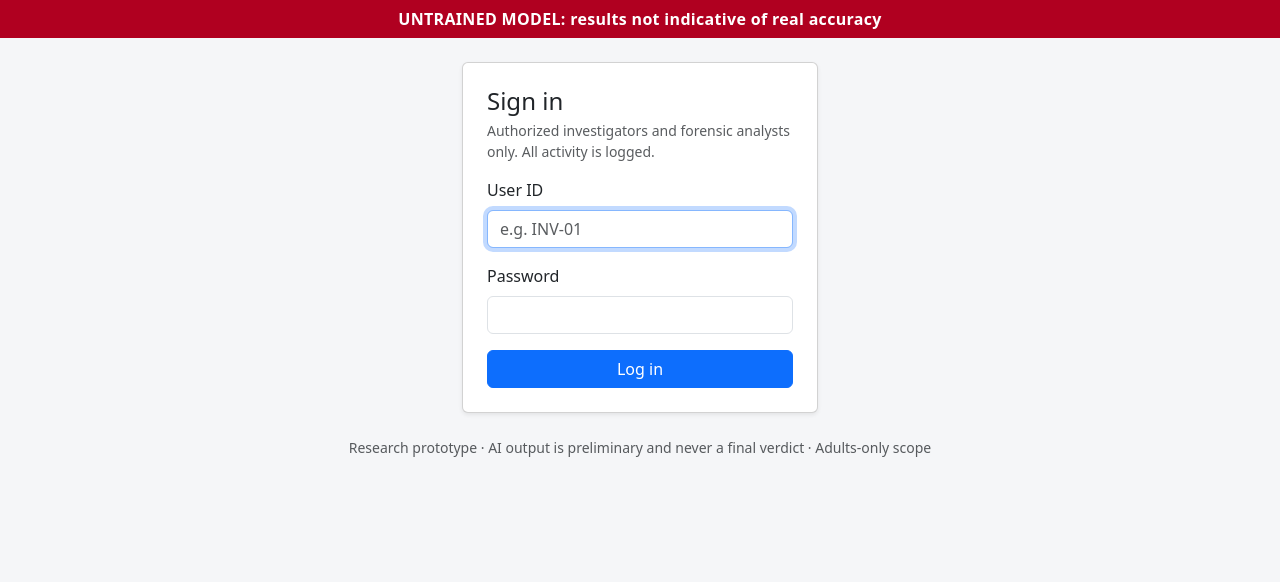
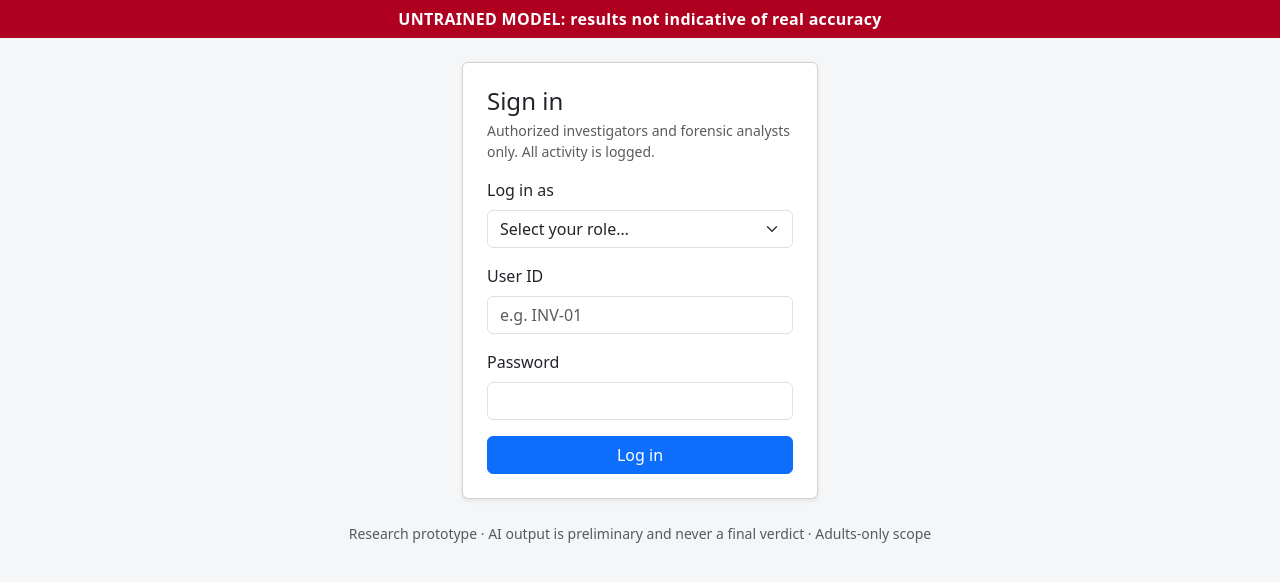
Before and after one commit to xandercastillo0305-dev/Code-, a Flask app: page /login in a window 1280 px wide. Shown: the part 56-638 px from the top of the page. Run offline with Flask 3, Linux system fonts and the light colour scheme; some libraries are stand-ins or nearby versions.

Commit message:
Add 'Log in as' role selection to the login page
The chosen role must match the account's role; a mismatch is refused and
logged as login_failed (role_mismatch). Tests, README and the defense
script are updated.

Co-Authored-By: Claude Opus 5.5 <noreply@anthropic.com>
Claude-Session: https://claude.ai/code/session_01HzDX4JgA3rVyVP8b16fmMh

```diff
--- a/deepfake_hitl/app.py
+++ b/deepfake_hitl/app.py
@@ -27,6 +27,13 @@ from review import workflow
 from review.audit_log import log_event, read_events
 from review.case_store import CaseNotFoundError, CaseStore, now_iso
 from users import ADMIN, ANALYST, INVESTIGATOR, ROLES, UserStore
+
+# "Log in as" choices on the login page: (role value, label)
+LOGIN_ROLES = [
+    (INVESTIGATOR, "Investigator"),
+    (ANALYST, "Analyst"),
+    (ADMIN, "Administrator"),
+]
 
 ATTESTATION_TEXT = ("I attest that the subject is an adult (18+) and that I am authorized "
                     "to submit this material.")
@@ -136,15 +143,20 @@ def create_app(overrides=None):
     def login():
         if request.method == "POST":
             uid = request.form.get("user_id", "").strip().upper()
+            role = request.form.get("role", "")
             user = users.authenticate(uid, request.form.get("password", ""))
-            if user:
+            # The chosen "Log in as" role must match the account's role.
+            if user and user.role == role:
                 login_user(user)
                 session["_csrf"] = secrets.token_urlsafe(32)
-                audit("login", user_id=user.id)
+                audit("login", user_id=user.id, role=role)
                 return redirect(url_for("index"))
-            audit("login_failed", user_id=uid or "unknown")
-            flash("Invalid user ID or password.", "danger")
-        return render_template("login.html")
+            reason = "role_mismatch" if user else "bad_credentials"
+            audit("login_failed", user_id=uid or "unknown", role=role or None, reason=reason)
+            flash("Invalid user ID, password, or role.", "danger")
+            return render_template("login.html", login_roles=LOGIN_ROLES,
+                                   selected_role=role, user_id=uid), 401
+        return render_template("login.html", login_roles=LOGIN_ROLES, selected_role="", user_id="")
 
     @app.route("/logout", methods=["POST"])
     @login_required
--- a/deepfake_hitl/templates/login.html
+++ b/deepfake_hitl/templates/login.html
@@ -6,8 +6,16 @@
     <p class="text-muted small">Authorized investigators and forensic analysts only. All activity is logged.</p>
     <form method="post">
       <input type="hidden" name="csrf_token" value="{{ csrf_token() }}">
+      <div class="mb-3"><label class="form-label" for="role">Log in as</label>
+        <select class="form-select" id="role" name="role" required>
+          <option value="" disabled {{ 'selected' if not selected_role }}>Select your role…</option>
+          {% for value, label in login_roles %}
+          <option value="{{ value }}" {{ 'selected' if selected_role == value }}>{{ label }}</option>
+          {% endfor %}
+        </select></div>
       <div class="mb-3"><label class="form-label" for="user_id">User ID</label>
-        <input class="form-control" id="user_id" name="user_id" placeholder="e.g. INV-01" required autofocus></div>
+        <input class="form-control" id="user_id" name="user_id" placeholder="e.g. INV-01" value="{{ user_id }}" required
+               {{ 'autofocus' if selected_role }}></div>
       <div class="mb-3"><label class="form-label" for="password">Password</label>
         <input class="form-control" id="password" type="password" name="password" required></div>
       <button class="btn btn-primary w-100">Log in</button>
```
Also changed, not shown: deepfake_hitl/docs/presentation_script.md (+6 -6 lines), deepfake_hitl/tests/test_app_security.py (+20 -2 lines), deepfake_hitl/tests/test_end_to_end.py (+6 -2 lines), deepfake_hitl/README.md, 1 other file.
